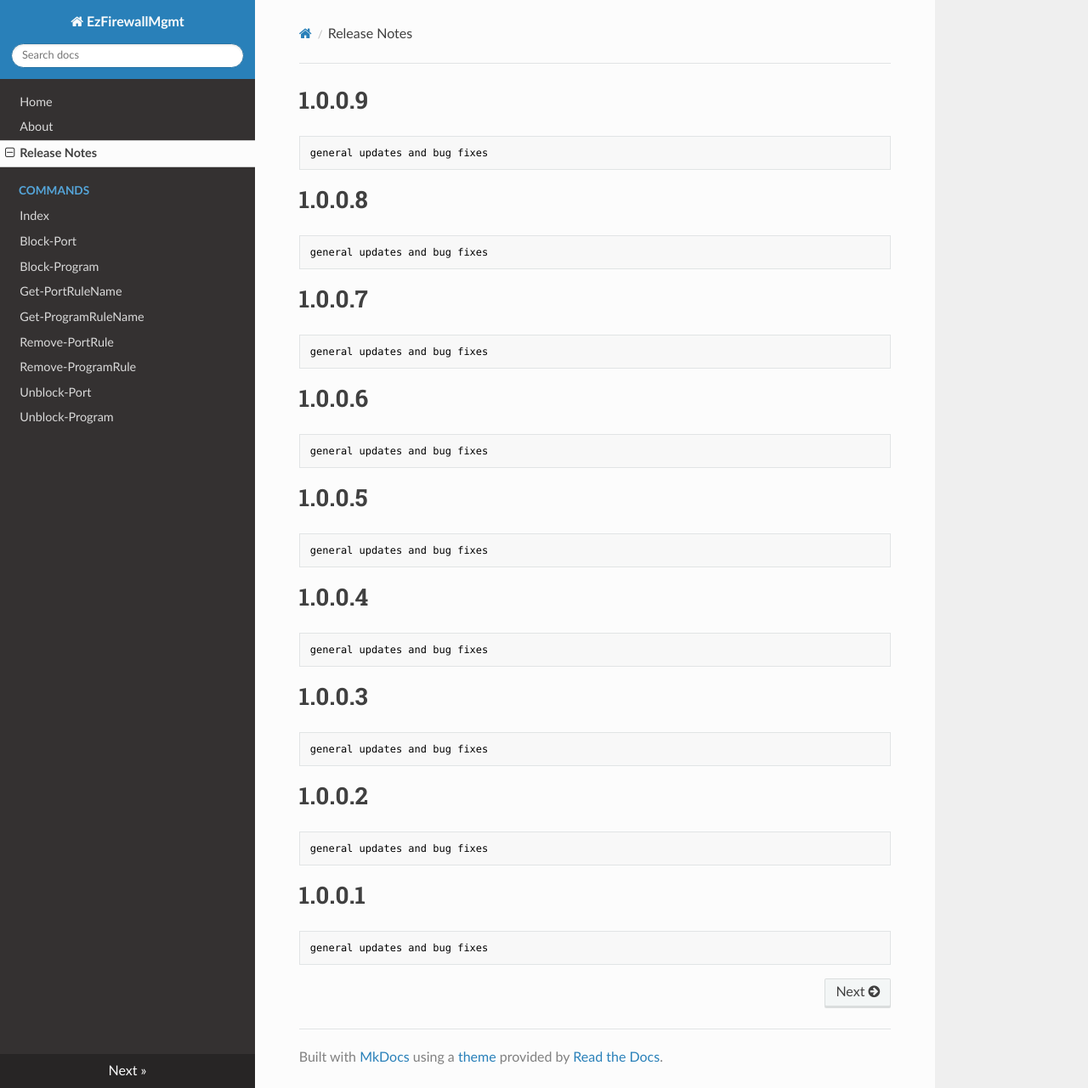
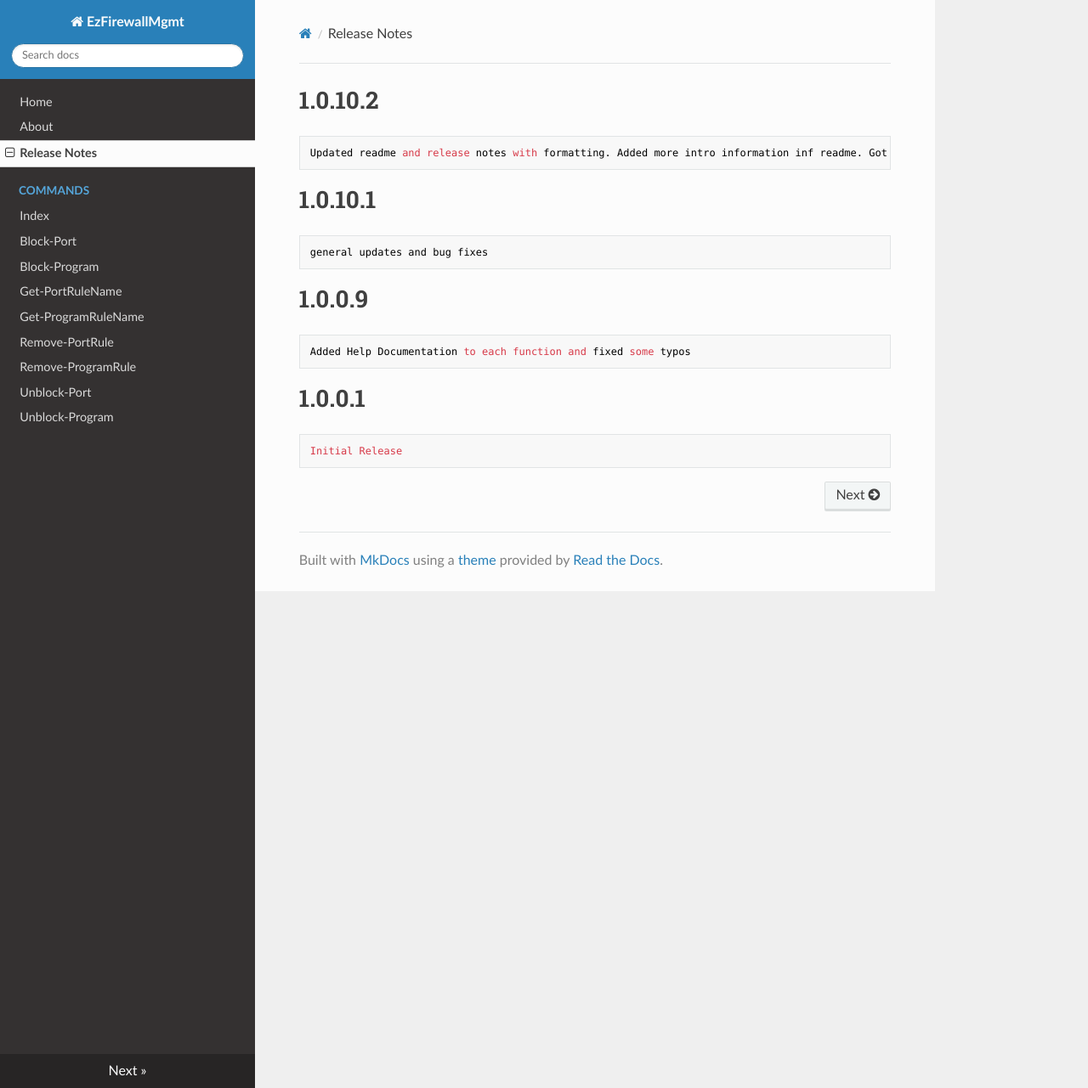
Before and after one commit to darksidemilk/EzFirewallMgmt, an MkDocs documentation site: the page built from docs/ReleaseNotes.md, in a window 1280 px wide and 1281 px high. Shown: the whole window at 85% size. Built offline with MkDocs 1.6.1, drawn with Linux system fonts in a browser that asks for light colours; nearby versions of some CDN libraries.

Commit message:
Updated readme and release notes with formatting. Added more intro information inf readme. Got module ready for publishing to psgallery completely

```diff
--- a/docs/ReleaseNotes.md
+++ b/docs/ReleaseNotes.md
@@ -1,36 +1,16 @@
+
+# 1.0.10.2
+
+	Updated readme and release notes with formatting. Added more intro information inf readme. Got module ready for publishing to psgallery completely
+
+# 1.0.10.1
+
+	general updates and bug fixes
 
 # 1.0.0.9
 
-	general updates and bug fixes
-
-# 1.0.0.8
-
-	general updates and bug fixes
-
-# 1.0.0.7
-
-	general updates and bug fixes
-
-# 1.0.0.6
-
-	general updates and bug fixes
-
-# 1.0.0.5
-
-	general updates and bug fixes
-
-# 1.0.0.4
-
-	general updates and bug fixes
-
-# 1.0.0.3
-
-	general updates and bug fixes
-
-# 1.0.0.2
-
-	general updates and bug fixes
+    Added Help Documentation to each function and fixed some typos
 
 # 1.0.0.1
 
-	general updates and bug fixes
+    Initial Release
```
Also changed, not shown: README.md (+54 -7 lines), docs/commands/Block-Port.md (line endings or trailing spaces), 1 other file.
